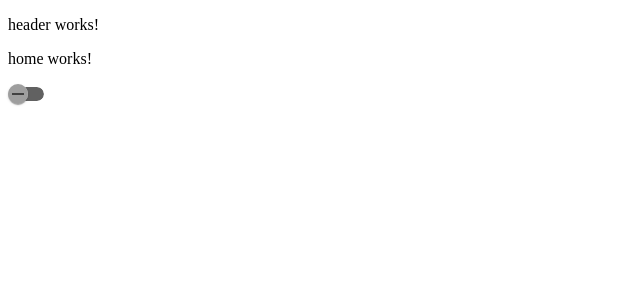
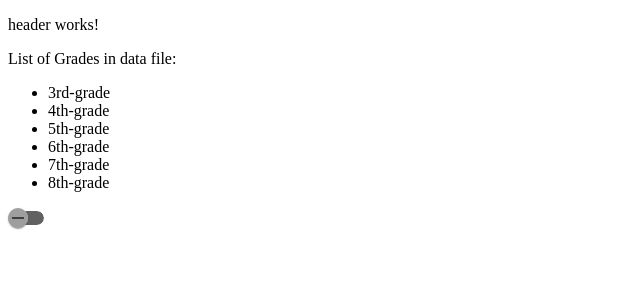
Before and after one commit to bob-fornal/how-to-take-a-test, an Angular app in the folder frontend/: page /home in a window 1280 px wide. Shown: the top 300 px of the page, without its empty margins (0-640 px from the left). Built offline with nearby package versions, Linux system fonts and the light colour scheme.

Commit message:
Final Changes

```diff
--- a/frontend/karma.conf.js
+++ b/frontend/karma.conf.js
@@ -11,6 +11,9 @@ module.exports = function (config) {
       require('karma-jasmine-html-reporter'),
       require('karma-coverage'),
       require('@angular-devkit/build-angular/plugins/karma')
+    ],
+    files: [
+      'src/app/shared/_spec-tools/helper.spec.js'
     ],
     client: {
       jasmine: {
--- a/frontend/src/app/pages/home/home.component.html
+++ b/frontend/src/app/pages/home/home.component.html
@@ -1,3 +1,9 @@
 <header></header>
 
-<p>home works!</p>
+<div>List of Grades in data file:</div>
+<ul>
+  <li
+    *ngFor="let item of data"
+    class="item"
+    (click)="triggerDetails(item)">{{ item }}</li>
+</ul>
--- a/frontend/src/app/pages/home/home.component.scss
+++ b/frontend/src/app/pages/home/home.component.scss
@@ -0,0 +1,7 @@
+.item {
+  cursor: pointer;
+
+  &:hover {
+    color: green;
+  }
+}
--- a/frontend/src/app/pages/home/home.component.ts
+++ b/frontend/src/app/pages/home/home.component.ts
@@ -7,6 +7,8 @@ import { ApiHandlerService } from '../../core/services/api-handler.service';
   styleUrls: ['./home.component.scss']
 })
 export class HomeComponent implements OnInit {
+  originalData: any = {};
+  data: Array<any> = [];
 
   constructor(private api: ApiHandlerService) {
     api.test.subscribe(this.handler.bind(this));
@@ -21,6 +23,11 @@ export class HomeComponent implements OnInit {
   };
 
   handler = (data: any) => {
-    console.log(data);
+    this.originalData = data;
+    this.data = Object.keys(data);
+  };
+
+  triggerDetails = (key: string): void => {
+    console.log(this.originalData[key][0]);
   };
 }
```
Also changed, not shown: 2 other files (tests, documents, lock files or other folders).
